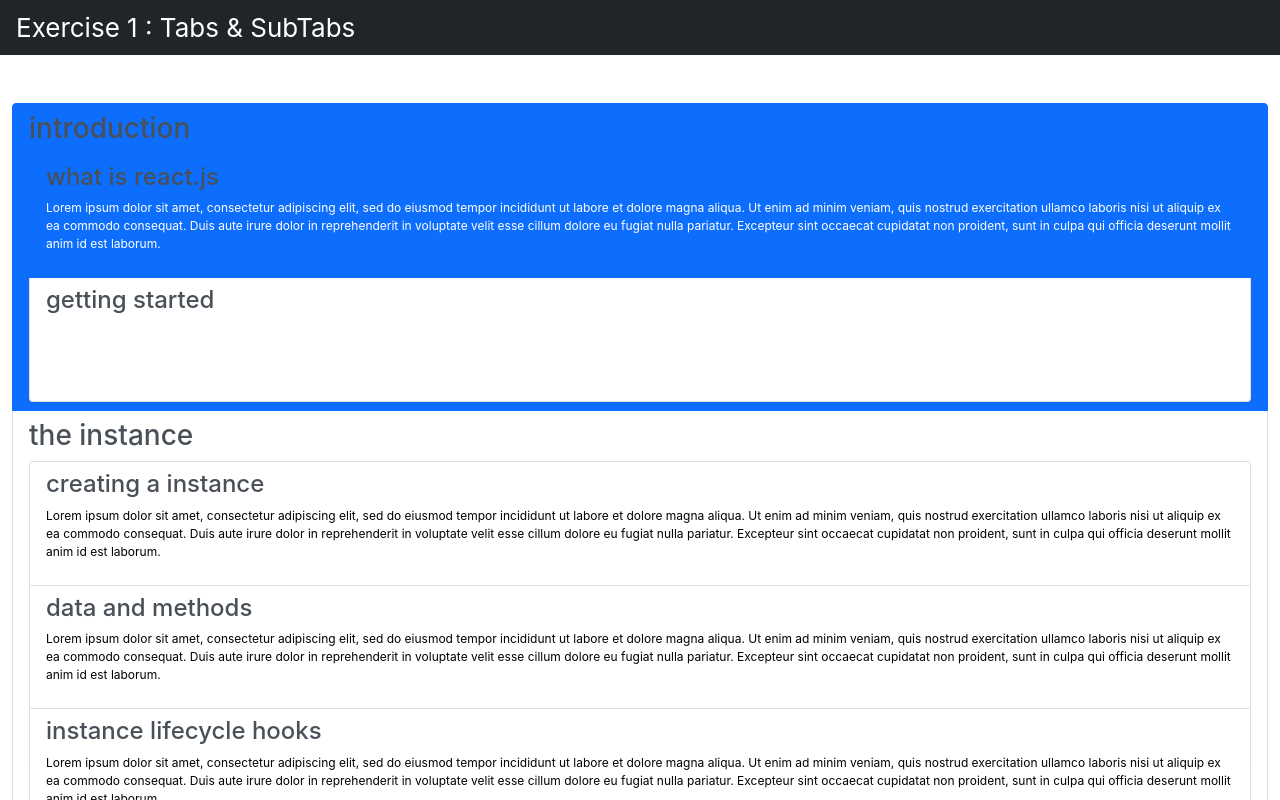
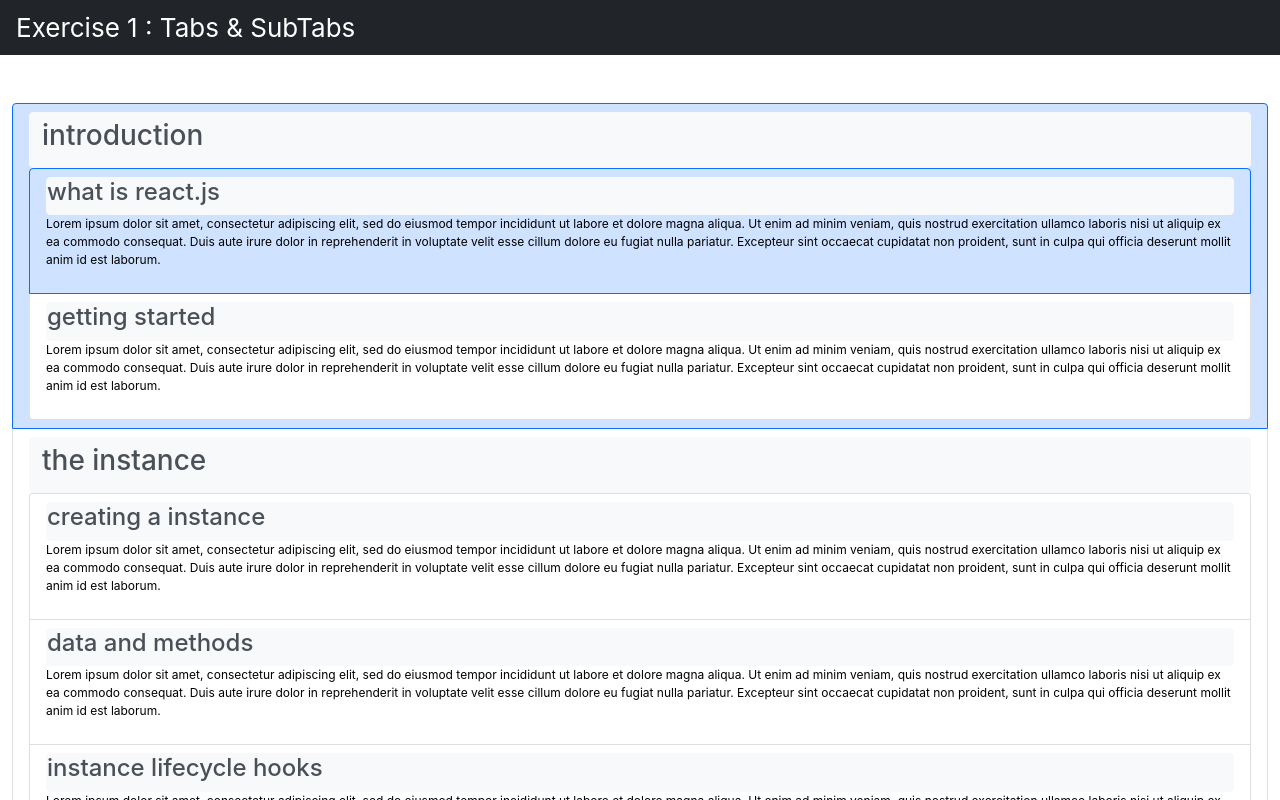
Before and after one commit to VivekJadaun/reactjs, a React (Create React App) app: page / in a window 1280 px wide. Shown: the top 800 px of the page. Built offline with nearby package versions, Linux system fonts and the light colour scheme.

Commit message:
intermediate

```diff
--- /dev/null
+++ b/src/components/SubTab.css
@@ -0,0 +1,3 @@
+.text-black {
+  color: black !important;
+}
--- a/src/components/SubTab.js
+++ b/src/components/SubTab.js
@@ -1,17 +1,18 @@
 import React, { Component } from 'react';
+import './SubTab.css';
 
 class SubTab extends Component {
   render() {
     return (
       <div className="list-group-item " data-behaviour={ 'subtab-item-' + this.props.index }>
-        <div className="text-left">
-          <a href='#' className="list-group-item-action" >
+        <div className="text-left" data-behaviour={ 'subtab-item-' + this.props.index + '-header'}>
+          <button className="list-group-item-action btn btn-light px-0 py-0 mx-0 my-0" >
             <h4>{ this.props.name }</h4>
-          </a>
+          </button>
         </div>
 
-        <div id={ 'item-' + this.props.p_index + this.props.index } className="d-flex w-100 justify-content-between">
-          <p className="">
+        <div id={ 'item-' + this.props.p_index + this.props.index } className="d-flex w-100 justify-content-between" data-behaviour={ 'subtab-item-' + this.props.index + '-body'}>
+          <p className="text-black">
             { this.props.content }
           </p>
         </div>
--- a/src/components/Tab.css
+++ b/src/components/Tab.css
@@ -1,11 +1,15 @@
 .tab {
   /*border: 1px solid #eee;*/
-  cursor: pointer;
+  /*cursor: pointer;*/
   width: 100%;
   font-size: 12px;
   color: black;
 }
 
+.active {
+  background-color: #cfe2ff !important;
+}
+
 a {
   text-decoration: none;
 }
--- a/src/components/Tab.js
+++ b/src/components/Tab.js
@@ -17,20 +17,20 @@ class Tab extends Component {
     // let $tabBody = $tabHead.('[data-behaviour="tab-item-header"]');
   }
 
-  // componentDidMount = () => {
-  //   this.setState({
-  //     currentClass : this.props.index === 0 ? 'active' : '',
-  //   });
-  // }
+  componentDidMount = () => {
+    this.setState({
+      currentClass : this.props.index === 0 ? 'active' : 'hidden',
+    });
+  }
 
   render() {
     return (
-      <div className="tab list-group-item w-100" data-behaviour={ 'tab-item-' + this.props.index }>
+      <div className={ 'tab list-group-item w-100 ' + this.state.currentClass} data-behaviour={ 'tab-item-' + this.props.index }>
 
         <div className="text-left list-group-header" data-behaviour={ 'tab-item-' + this.props.index + '-header'} onClick={ this.tabClickHandler }>
-          <a href='#' className="list-group-item-action">
+          <buttton className="list-group-item-action btn btn-light">
             <h3>{ this.props.name }</h3>
-          </a>
+          </buttton>
         </div>
 
         <div id={ 'item-' + this.props.index } className="d-flex w-100 justify-content-between" data-behaviour={ 'tab-item-' + this.props.index + '-body'}>
```
Also changed, not shown: 1 other file (tests, documents, lock files or other folders).
